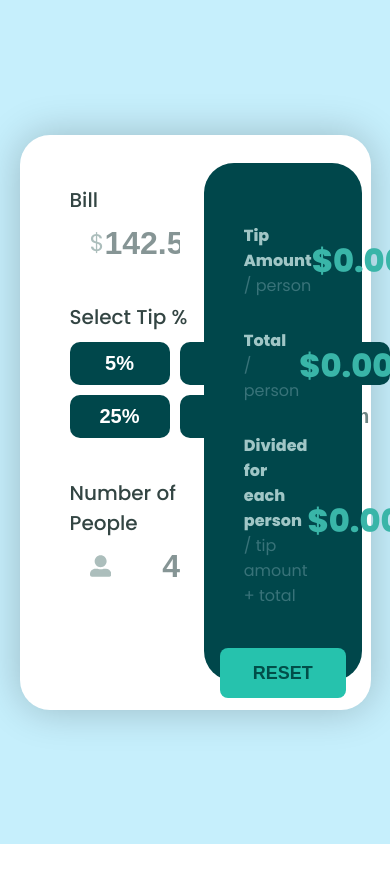
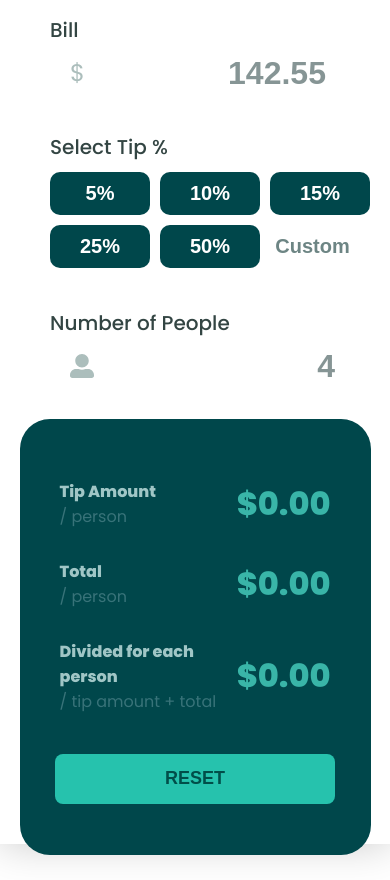
Before and after one commit to KennedyReisz/Tip-Calculator, a Next.js app: page / in a window 390 px wide. Before the commit the page ends 844 px from the top, so only its background shows below. Built offline with nearby package versions, Linux system fonts and the light colour scheme.

Commit message:
Fixed Responsivity and validation

```diff
--- a/pages/index.tsx
+++ b/pages/index.tsx
@@ -44,11 +44,15 @@ const App = () => {
 
   //? Reset Button Function
   const handleResetAll = () => {
-    setBillInput("");
-    setPct(0);
-    setCustomInput("");
-    setTipAmount(0);
-    setPeopleInput("");
+    if(billInput && tipAmount || tipAmount || peopleInput) {
+      setBillInput("");
+      setPct(0);
+      setCustomInput("");
+      setTipAmount(0);
+      setPeopleInput("");
+    } else {
+      alert("Inputs as empty")
+    }
   }
 
   return (
@@ -65,6 +69,7 @@ const App = () => {
                 placeholder="142.55"
                 value={billInput}
                 onChange={(e) => setBillInput(e.target.value)}
+                style={billInput ? {borderBottom: "#00ff00"} : {border: 0}}
               />
             </div>
           </div>
@@ -92,7 +97,6 @@ const App = () => {
               <input
                 type="number"
                 placeholder="Custom"
-
                 value={customInput}
                 onChange={(e) => setCustomInput(e.target.value)}
               />
--- a/styles/Styles.module.css
+++ b/styles/Styles.module.css
@@ -269,3 +269,38 @@
 .rightSide .result .bottomArea .resetButton:hover {
   color: #7dfff6;
 }
+
+/*! Responsivity */
+@media (max-width: 910px) {
+  .page .container {
+    flex-direction: column;
+    justify-content: center;
+    align-items: center;
+    width: 100%;
+    height: 100%;
+    border-radius: 0;
+  }
+
+  .page .container .leftSide {
+    width: 100%;
+    padding-bottom: 10px;
+  }
+
+  .page .container .rightSide {
+    width: 100%;
+  }
+
+  .rightSide .result {
+    padding-bottom: 60px;
+  }
+}
+
+@media (max-width: 425px) {
+  .page .container .leftSide .billArea .billInput input {
+    width: 80%;
+  }
+
+  .page .container .leftSide .peopleQuantity .peopleInput input {
+    width: 80%;
+  }
+}
```
